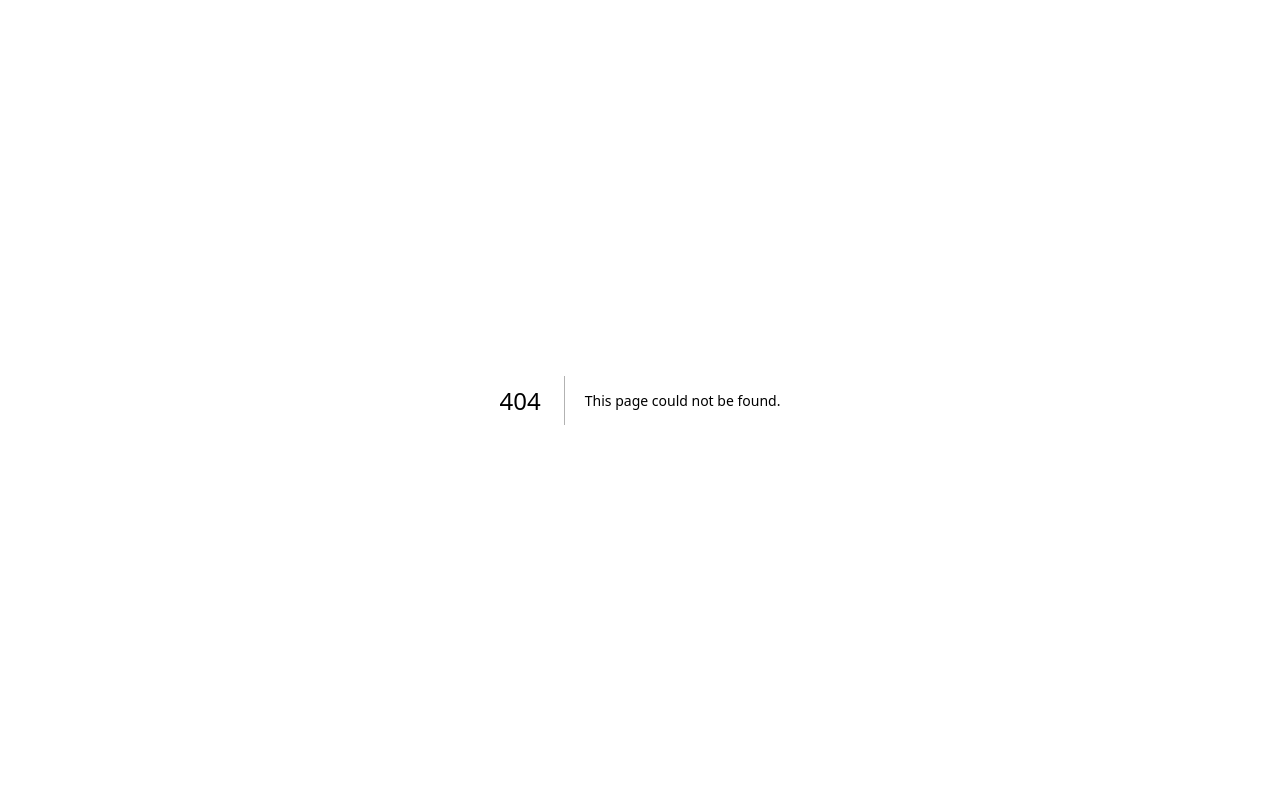
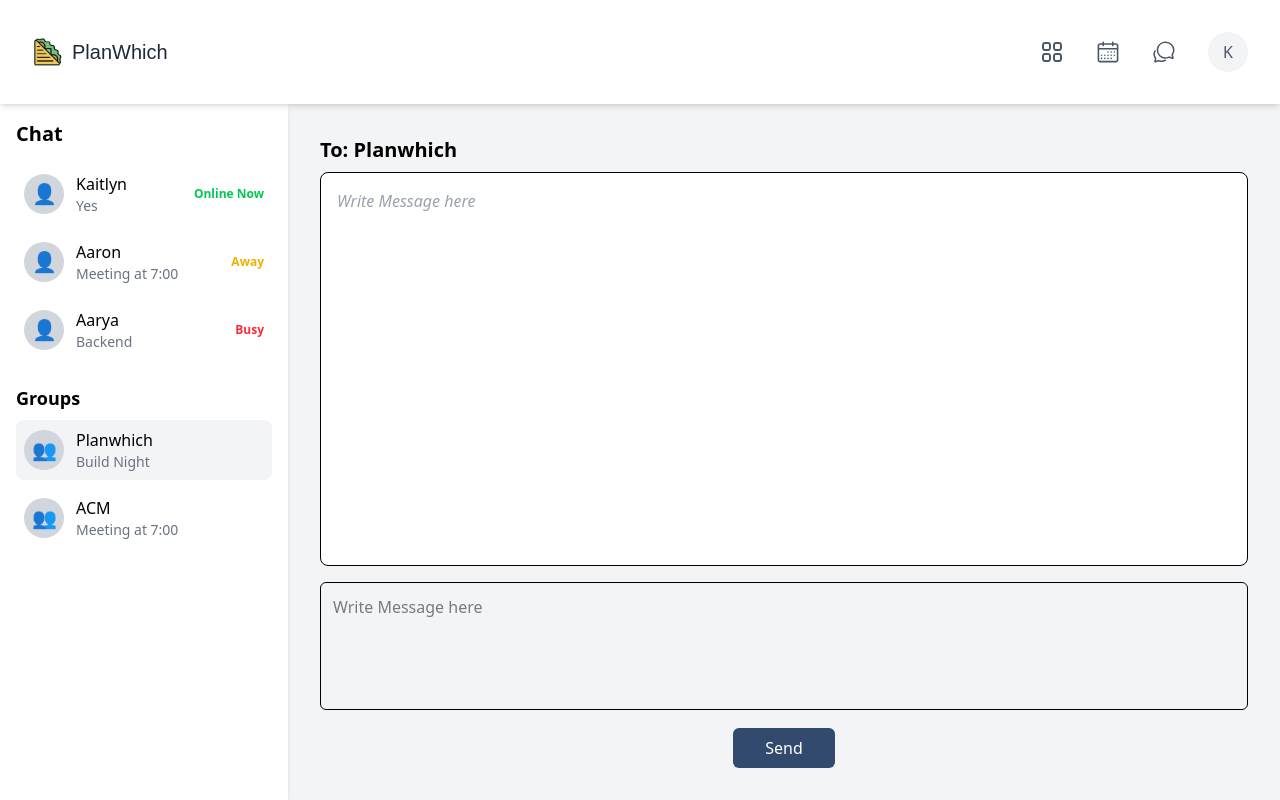
Before and after one commit to acm-projects/Planwhich, a Next.js app in the folder planwhich/: page /chat in a window 1280 px wide. Before the commit this address had no page. Built offline with nearby package versions, Linux system fonts and the light colour scheme; a web font is replaced by a local one.

Commit message:
chat added

```diff
--- a/planwhich/package.json
+++ b/planwhich/package.json
@@ -22,9 +22,11 @@
     "@types/react": "^19",
     "@types/react-big-calendar": "^1.16.3",
     "@types/react-dom": "^19",
+    "autoprefixer": "^10.4.21",
     "eslint": "^9",
     "eslint-config-next": "15.5.3",
-    "tailwindcss": "^4",
+    "postcss": "^8.5.6",
+    "tailwindcss": "^4.1.15",
     "typescript": "^5"
   }
 }
--- a/planwhich/src/app/calendar/page.tsx
+++ b/planwhich/src/app/calendar/page.tsx
@@ -7,9 +7,11 @@ import { Calendar as SmallCal } from "react-calendar";
 import "react-calendar/dist/Calendar.css";
 import "./react-calendar-dark.css";
 import "react-big-calendar/lib/css/react-big-calendar.css";
-import { Poppins } from "next/font/google";
+import { Poppins, Nunito } from "next/font/google";
+import Navbar from "../components/Navbar";
 
 const poppins = Poppins({ subsets: ["latin"], weight: ["400", "500", "600"] });
+const nunito = Nunito({ subsets: ["latin"], weight: ["400", "600"] });
 const localizer = momentLocalizer(moment);
 
 type ValuePiece = Date | null;
@@ -46,7 +48,7 @@ export default function CalendarPage() {
     if (!formData.title || !formData.start || !formData.end) return;
 
     if (editingEvent) {
-      // update existing
+      // Update existing event
       setEvents(
         events.map((ev) =>
           ev === editingEvent
@@ -60,7 +62,7 @@ export default function CalendarPage() {
         )
       );
     } else {
-      // add new
+      // Add new event
       setEvents([
         ...events,
         {
@@ -85,18 +87,27 @@ export default function CalendarPage() {
 
   return (
     <div
-      className={`${poppins.className} flex h-screen bg-gray-100 text-gray-800`}
+      className={`${poppins.className} flex flex-col h-screen bg-gray-100 text-gray-800`}
     >
+      {/* Navbar */}
+      <Navbar />
+
+      {/* Page layout */}
+      <div className="flex flex-1">
         {/* Sidebar */}
         <aside className="w-72 p-6 border-r border-gray-300 bg-gray-800 text-gray-100 shadow-md flex flex-col items-center">
           <h2 className="text-xl font-semibold mb-4 text-green-400">
             My Calendar
           </h2>
+
+          <div className={`${poppins.className} w-full`}>
             <SmallCal
               onChange={onChange}
               value={value}
-          className="rounded-lg shadow-md bg-gray-700 text-black"
+              className="rounded-lg shadow-md bg-gray-700 text-black p-2"
             />
+          </div>
+
           <p className="mt-6 text-sm text-green-400">
             Selected Date:{" "}
             <span className="font-medium text-green-400">
@@ -105,7 +116,7 @@ export default function CalendarPage() {
           </p>
         </aside>
 
-      {/* Main Area */}
+        {/* Main Content */}
         <main className="flex-1 p-8 relative bg-gray-50 text-gray-800">
           <div className="flex items-center justify-center mb-6 relative">
             <h1 className="text-2xl font-semibold text-gray-800">
@@ -119,6 +130,7 @@ export default function CalendarPage() {
             </button>
           </div>
 
+          {/* Calendar */}
           <div className="bg-white p-4 rounded-xl shadow-md border border-gray-200">
             <Calendar
               localizer={localizer}
@@ -139,9 +151,9 @@ export default function CalendarPage() {
             />
           </div>
 
-        {/* Modal */}
+          {/* Floating Add/Edit Event Form */}
           {showForm && (
-          <div className="fixed inset-0 bg-black bg-opacity-50 flex items-center justify-center z-50">
+            <div className="fixed bottom-6 right-6 z-50">
               <div className="bg-white p-6 rounded-xl shadow-lg w-96 border border-gray-200">
                 <h2 className="text-lg font-semibold mb-4">
                   {editingEvent ? "Edit Event" : "Add New Event"}
@@ -209,5 +221,6 @@ export default function CalendarPage() {
           )}
         </main>
       </div>
+    </div>
   );
 }
--- /dev/null
+++ b/planwhich/src/app/chat/page.tsx
@@ -0,0 +1,139 @@
+"use client";
+import React, { useState } from "react";
+import Navbar from "../components/Navbar";
+
+export default function ChatPage() {
+  const [selectedChat, setSelectedChat] = useState("Planwhich");
+  const [input, setInput] = useState("");
+  const [messages, setMessages] = useState([]);
+
+  const users = [
+    {
+      name: "Kaitlyn",
+      status: "Online Now",
+      color: "text-green-500",
+      desc: "Yes",
+    },
+    {
+      name: "Aaron",
+      status: "Away",
+      color: "text-yellow-500",
+      desc: "Meeting at 7:00",
+    },
+    { name: "Aarya", status: "Busy", color: "text-red-500", desc: "Backend" },
+  ];
+
+  const groups = [
+    { name: "Planwhich", desc: "Build Night" },
+    { name: "ACM", desc: "Meeting at 7:00" },
+  ];
+
+  function sendMessage() {
+    if (!input.trim()) return;
+    setMessages((prev) => [...prev, { from: "You", text: input }]);
+    setInput("");
+  }
+
+  return (
+    <div className="flex flex-col h-screen bg-gray-100">
+      {/* Navbar on top */}
+      <div className="shadow-md z-10">
+        <Navbar />
+      </div>
+
+      {/* Main content below navbar */}
+      <div className="flex flex-1 overflow-hidden">
+        {/* Sidebar */}
+        <div className="w-72 bg-white shadow-md p-4 flex flex-col overflow-y-auto">
+          <h2 className="text-xl font-semibold mb-4">Chat</h2>
+
+          {/* User list */}
+          <div className="space-y-2 mb-6">
+            {users.map((user) => (
+              <div
+                key={user.name}
+                onClick={() => setSelectedChat(user.name)}
+                className={`flex items-center gap-3 p-2 rounded-lg cursor-pointer hover:bg-gray-100 ${
+                  selectedChat === user.name ? "bg-gray-100" : ""
+                }`}
+              >
+                <div className="w-10 h-10 bg-gray-300 rounded-full flex items-center justify-center text-gray-700 text-xl">
+                  👤
+                </div>
+                <div className="flex-1">
+                  <p className="font-medium">{user.name}</p>
+                  <p className="text-sm text-gray-500">{user.desc}</p>
+                </div>
+                <span className={`text-xs font-semibold ${user.color}`}>
+                  {user.status}
+                </span>
+              </div>
+            ))}
+          </div>
+
+          {/* Group list */}
+          <h3 className="text-lg font-semibold mb-2">Groups</h3>
+          <div className="space-y-2">
+            {groups.map((group) => (
+              <div
+                key={group.name}
+                onClick={() => setSelectedChat(group.name)}
+                className={`flex items-center gap-3 p-2 rounded-lg cursor-pointer hover:bg-gray-100 ${
+                  selectedChat === group.name ? "bg-gray-100" : ""
+                }`}
+              >
+                <div className="w-10 h-10 bg-gray-300 rounded-full flex items-center justify-center text-gray-700 text-xl">
+                  👥
+                </div>
+                <div>
+                  <p className="font-medium">{group.name}</p>
+                  <p className="text-sm text-gray-500">{group.desc}</p>
+                </div>
+              </div>
+            ))}
+          </div>
+        </div>
+
+        {/* Chat area */}
+        <div className="flex-1 p-8 flex flex-col overflow-hidden">
+          <h2 className="text-xl font-semibold mb-2">To: {selectedChat}</h2>
+
+          {/* Messages */}
+          <div className="flex-1 border rounded-lg p-4 bg-white overflow-y-auto mb-4">
+            {messages.length === 0 ? (
+              <p className="text-gray-400 italic">Write Message here</p>
+            ) : (
+              <div className="space-y-6">
+                {messages.map((msg, i) => (
+                  <div key={i} className="flex justify-end">
+                    <div className="bg-blue-500 text-white px-4 py-2 rounded-2xl max-w-xs">
+                      {msg.text}
+                    </div>
+                  </div>
+                ))}
+              </div>
+            )}
+          </div>
+
+          {/* Input area */}
+          <div>
+            <textarea
+              value={input}
+              onChange={(e) => setInput(e.target.value)}
+              placeholder="Write Message here"
+              className="w-full border rounded-md p-3 resize-none focus:outline-none focus:ring-2 focus:ring-blue-400 h-32"
+            />
+            <div className="flex justify-center mt-3">
+              <button
+                onClick={sendMessage}
+                className="bg-[#324A6D] text-white px-8 py-2 rounded-md hover:bg-[#2B3F5C]"
+              >
+                Send
+              </button>
+            </div>
+          </div>
+        </div>
+      </div>
+    </div>
+  );
+}
```
Also changed, not shown: planwhich/src/app/projects/page.tsx (+10 -10 lines), 1 other file (tests, documents, lock files or other folders). Lines whose indentation alone changed are shown as unchanged.
